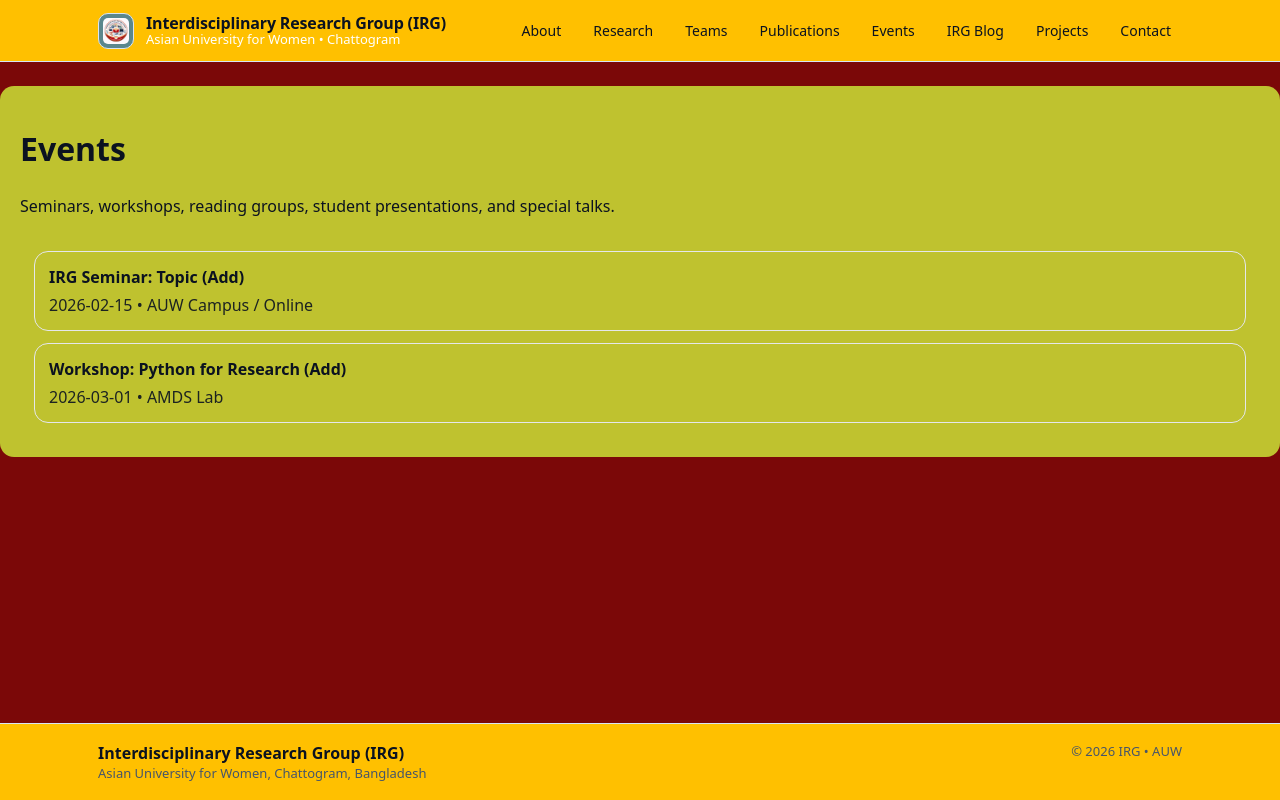
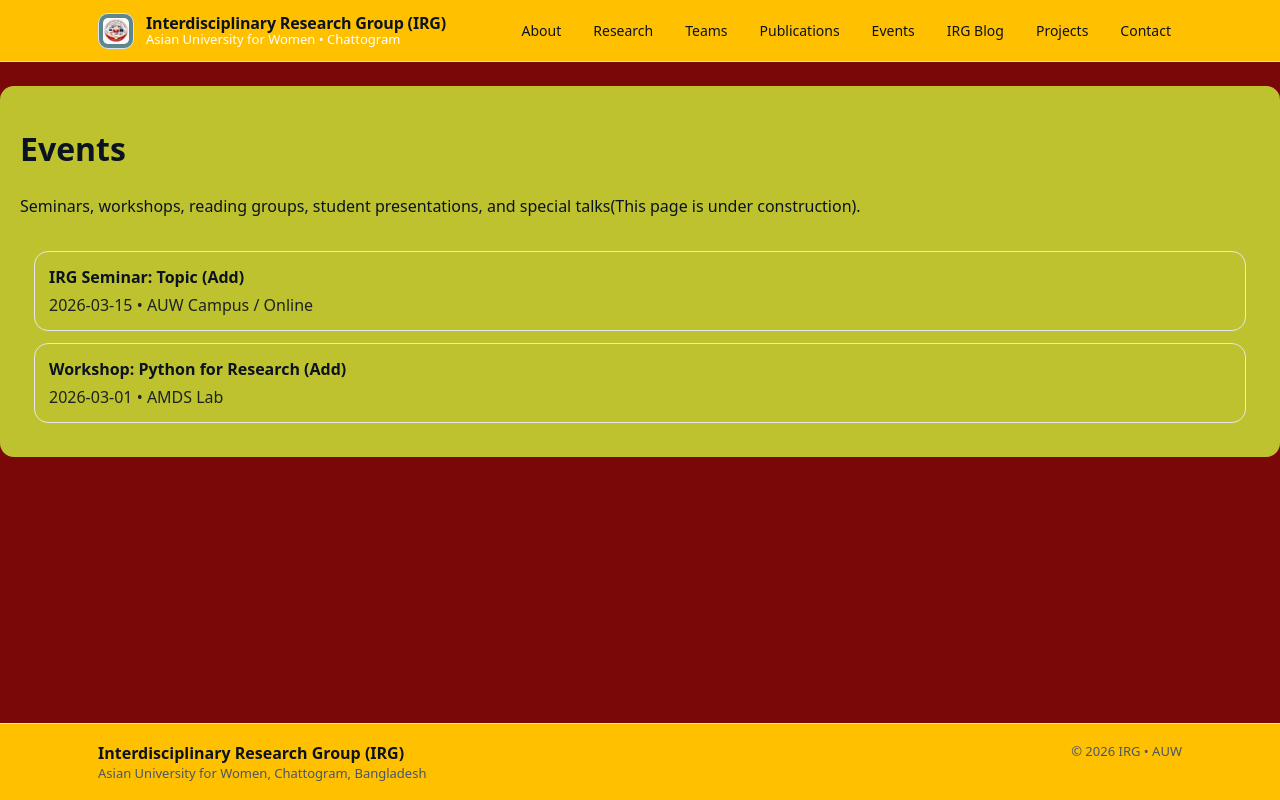
Before and after one commit to Mamunurrasid123/irg-website, a Next.js app: page /events in a window 1280 px wide. Built offline with nearby package versions, Linux system fonts and the light colour scheme.

Commit message:
Fix footer contact form bloog added-updted1

```diff
--- a/app/events/page.tsx
+++ b/app/events/page.tsx
@@ -1,6 +1,8 @@
 const events = [
-  { date: "2026-02-15", title: "IRG Seminar: Topic (Add)", place: "AUW Campus / Online" },
+  { date: "2026-03-15", title: "IRG Seminar: Topic (Add)", place: "AUW Campus / Online" },
   { date: "2026-03-01", title: "Workshop: Python for Research (Add)", place: "AMDS Lab" },
+
+
 ];
 
 export default function Events() {
@@ -8,7 +10,7 @@
     <div style={{ padding: "20px 20px", backgroundColor: "#bfc22f", borderRadius: 14, maxWidth: 1350, margin: "0 auto" }}>
       <h1>Events</h1>
       <p style={{ lineHeight: 1.8, maxWidth: 900 }}>
-        Seminars, workshops, reading groups, student presentations, and special talks.
+        Seminars, workshops, reading groups, student presentations, and special talks(This page is under construction).
       </p>
 
       <div style={{ marginTop: 14, display: "grid", gap: 12, padding: 14, borderRadius: 14 }}>
--- a/app/publications/page.tsx
+++ b/app/publications/page.tsx
@@ -9,7 +9,7 @@
     <div style={{ padding: "20px 20px", backgroundColor: "#b1ceea", borderRadius: 14, maxWidth: 1350, margin: "0 auto" }}>
       <h1>Publications</h1>
       <p style={{ lineHeight: 1.8, maxWidth: 900 }}>
-        Add IRG publications, working papers, and student thesis projects here. We can later connect this to BibTeX/CSV.
+        Add IRG publications, working papers, and student thesis projects here. This page is under construction.
       </p>
 
       <ul style={{ lineHeight: 1.9, marginTop: 14 }}>
```
